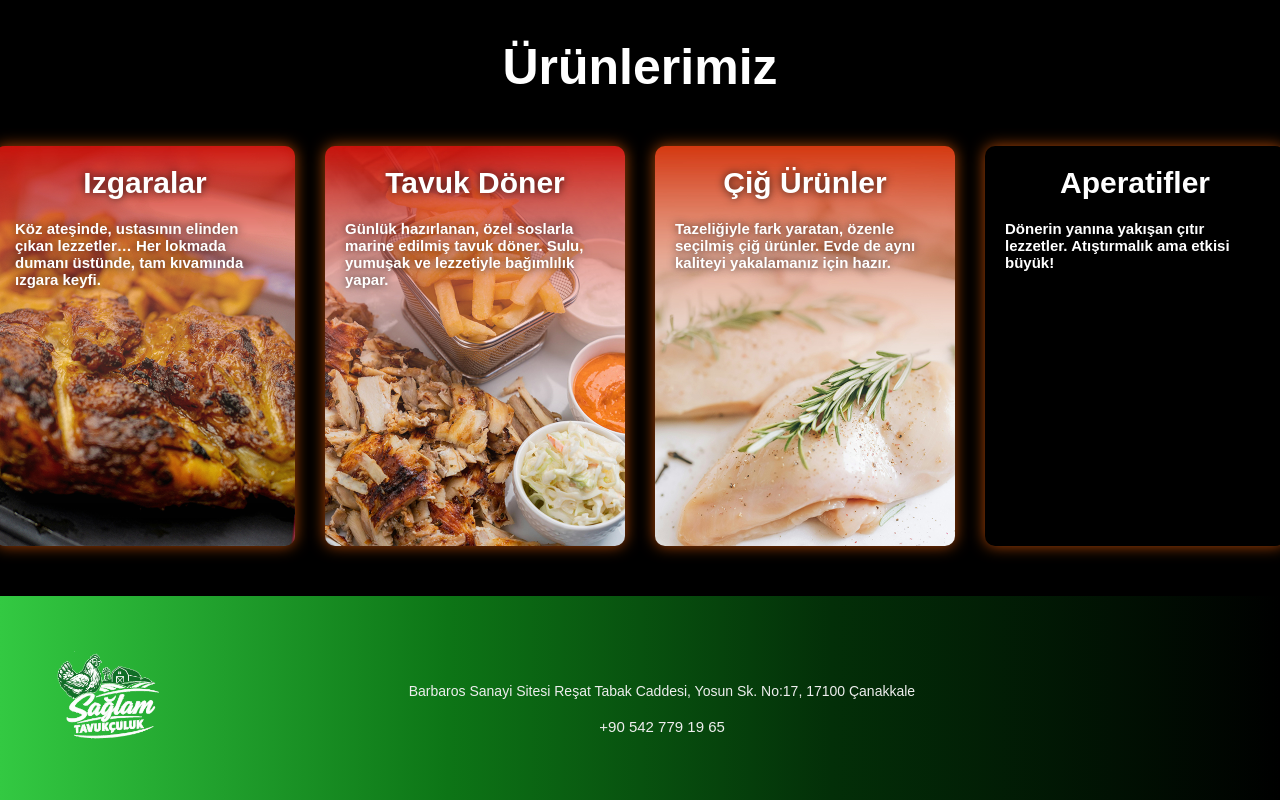
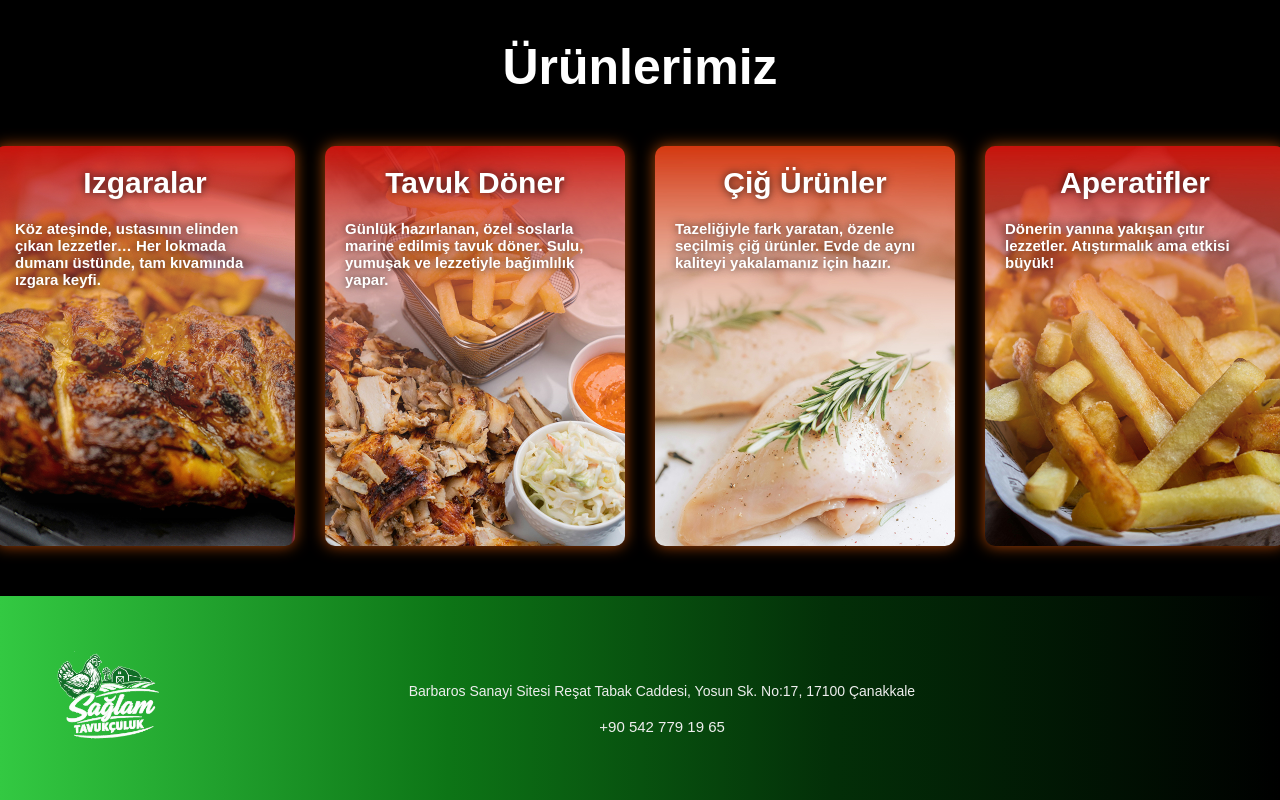
Before and after one commit to alicorak0/SaglamTavukcuWebSite, an Angular app: page /anasayfa in a window 1280 px wide. Shown: the part 1160-1960 px from the top of the page. Built offline with nearby package versions, Linux system fonts and the light colour scheme.

Commit message:
8 Şubat 20

```diff
--- a/src/app/component/mainmenu-component/mainmenu-component.css
+++ b/src/app/component/mainmenu-component/mainmenu-component.css
@@ -121,6 +121,13 @@
 
 .card3 {
   background-image: url('/card3.jpg');
+  background-size: cover;
+  background-position: center;
+  background-repeat: no-repeat;
+}
+
+.card4 {
+  background-image: url('/card4.jpg');
   background-size: cover;
   background-position: center;
   background-repeat: no-repeat;
--- a/src/index.html
+++ b/src/index.html
@@ -3,7 +3,7 @@
 
 <head>
   <meta charset="utf-8">
-  <title>Can Oto Lastik Çanakkale</title>
+  <title>Sağlam Tavukçuluk</title>
   <base href="/">
   <meta name="viewport" content="width=device-width, initial-scale=1">
   <meta http-equiv="Content-Security-Policy"
```
